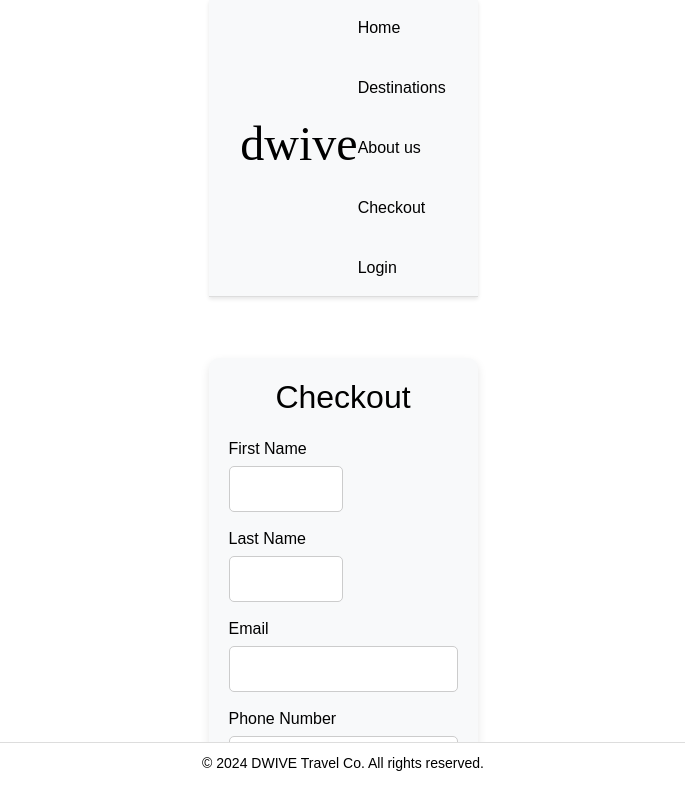
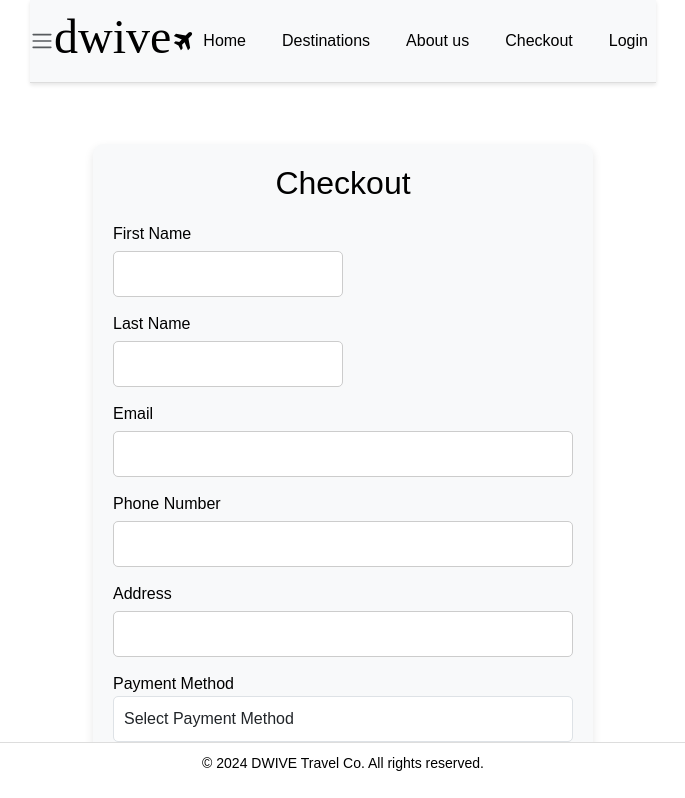
Before and after one commit to Myonwalcott/REACTProject, a React (Create React App) app in the folder dwive/: page /checkout in a window 1280 px wide. Shown: the top 798 px of the page, without its empty margins (297-982 px from the left). Built offline with nearby package versions, Linux system fonts and the light colour scheme.

Commit message:
half fixed the navbar

```diff
--- a/dwive/src/components/navbar.js
+++ b/dwive/src/components/navbar.js
@@ -2,11 +2,15 @@ import React from 'react';
 import { Link } from 'react-router-dom';
 
 const Navbar = () => (
-  <nav className="navbar">
-    <div className="navbar-container">
-      <h2 className="logotext">dwive</h2>
-      <ul className="navbar-nav">
-        <li className="nav-item">
+  <nav className="navbar navbar-expand-lg navbar-light bg-light">
+    <span className="navbar-toggler-icon"></span>
+    <h2 className="logotext">dwive</h2>
+    <svg xmlns="http://www.w3.org/2000/svg" height="24px" viewBox="0 -960 960 960" width="24px" fill="BLACK">
+      <path d="m397-115-99-184-184-99 71-70 145 25 102-102-317-135 84-86 385 68 124-124q23-23 57-23t57 23q23 23 23 56.5T822-709L697-584l68 384-85 85-136-317-102 102 26 144-71 71Z" />
+    </svg>
+    <div className="collapse navbar-collapse" id="navbarNav">
+      <ul className="navbar-nav ml-auto">
+        <li className="nav-item active">
           <Link className="nav-link" to="/">Home</Link>
         </li>
         <li className="nav-item">
```
